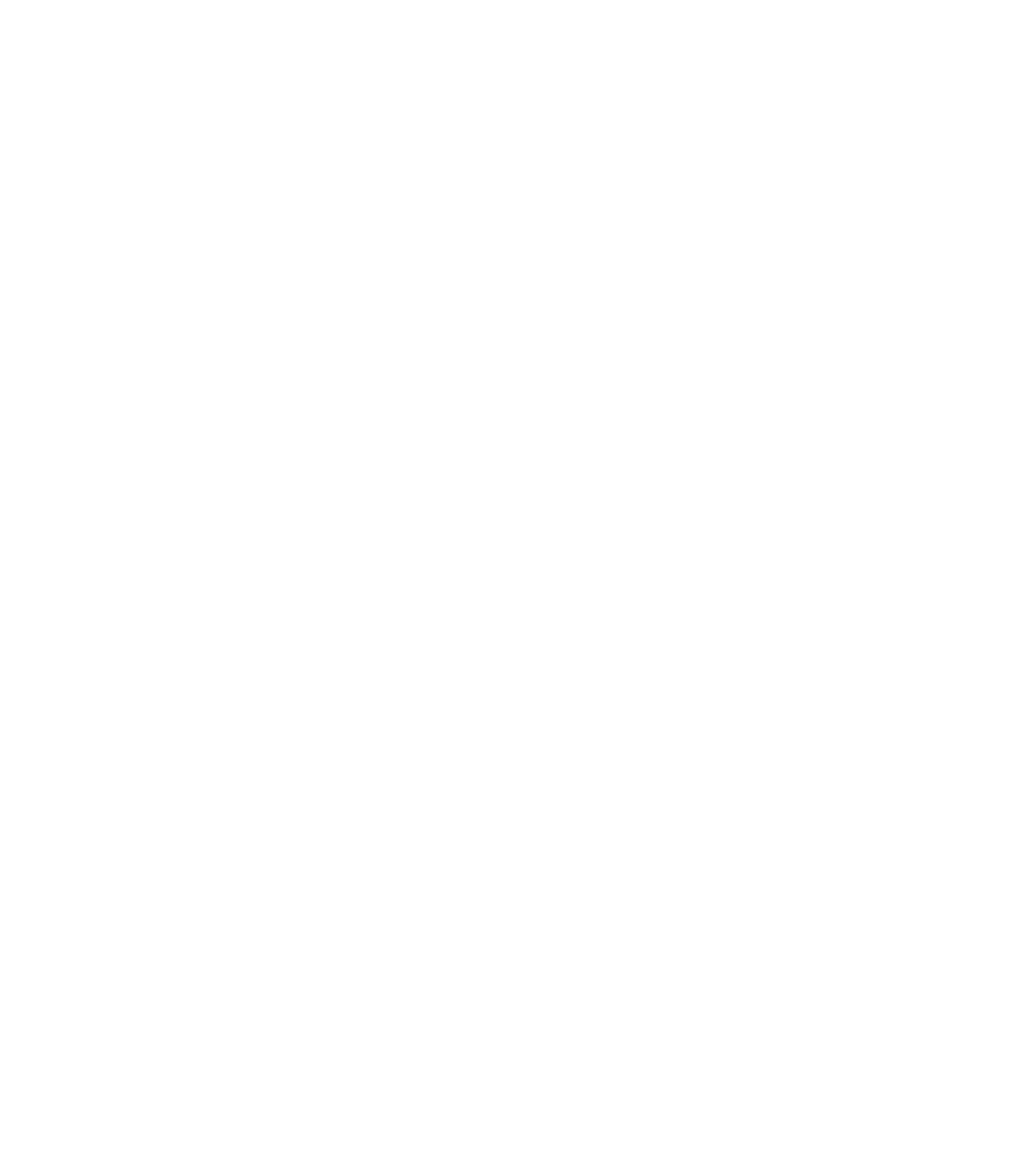
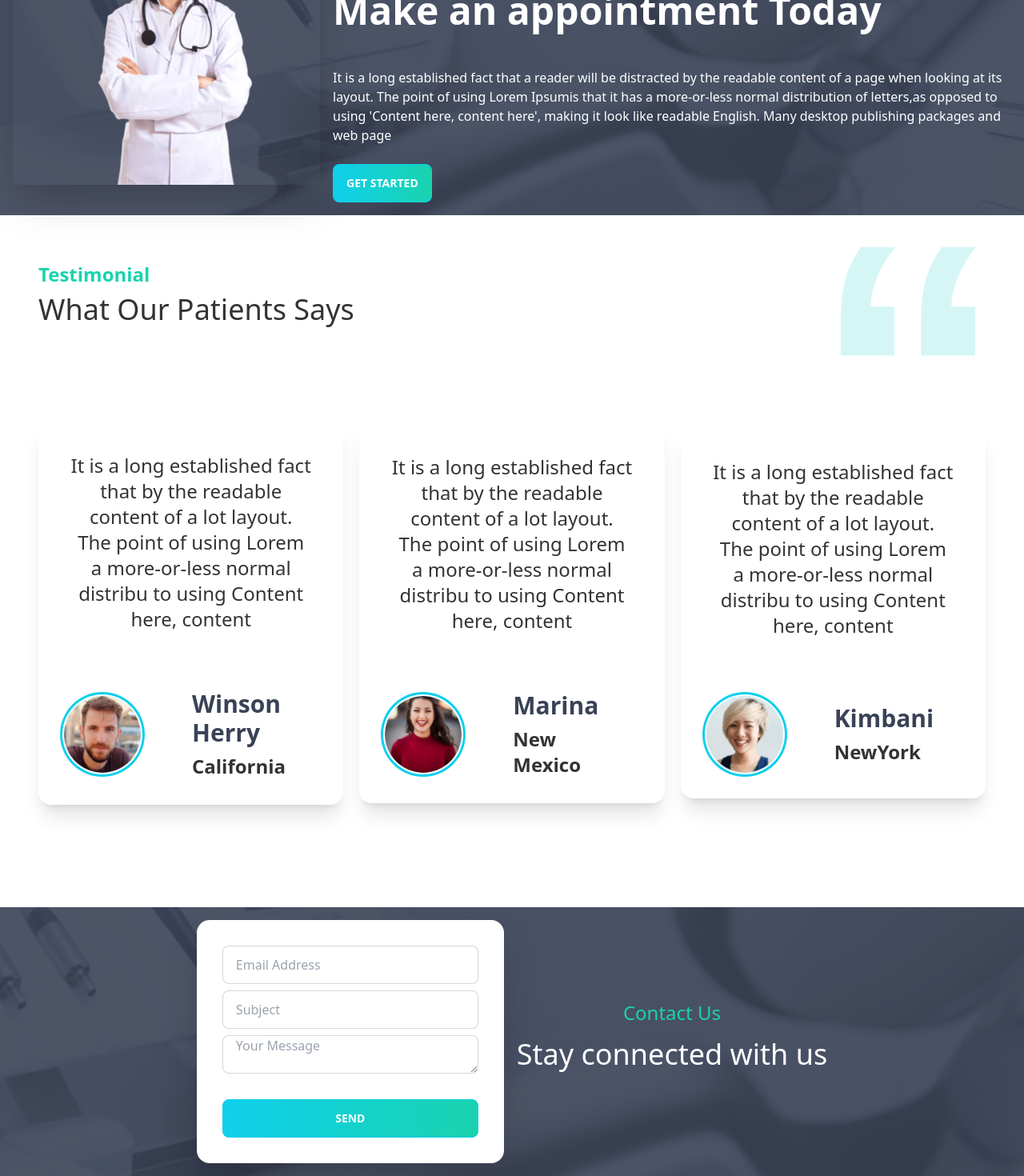
Before and after one commit to NMRayhan/Doctors-portal, a React (Create React App) app: page / in a window 1280 px wide. Shown: the part 2682-4152 px from the top of the page at 80% size. Before the commit the page ends 2591 px from the top, so only its background shows below. Built offline with nearby package versions, Linux system fonts and the light colour scheme.

Commit message:
Contact Complete

```diff
--- /dev/null
+++ b/src/component/Common/LandingPageContact/LandingPageContact.js
@@ -0,0 +1,51 @@
+import React from "react";
+import appointment from "../../../assets/images/appointment.png";
+
+const LandingPageContact = () => {
+  return (
+    <div
+      className="min-h-min bg-no-repeat bg-center"
+      style={{ backgroundImage: `url(${appointment})` }}
+    >
+      <div class="hero-content flex-col lg:flex-row-reverse">
+        <div class="text-center lg:text-left">
+          <p className="text-secondary text-center text-2xl">Contact Us</p>
+          <p className="text-white text-center text-4xl my-4">
+            Stay connected with us
+          </p>
+        </div>
+        <div class="card flex-shrink-0 w-full max-w-sm shadow-2xl bg-base-100">
+          <div class="card-body">
+            <div class="form-control">
+              <input
+                type="text"
+                placeholder="Email Address"
+                class="input input-bordered"
+              />
+            </div>
+            <div class="form-control">
+              <input
+                type="text"
+                placeholder="Subject"
+                class="input input-bordered"
+              />
+            </div>
+            <div class="form-control">
+              <textarea
+                placeholder="Your Message"
+                class="input input-bordered"
+              ></textarea>
+            </div>
+            <div class="form-control mt-6">
+              <button className="btn btn-primary uppercase text-white font-bold bg-gradient-to-r from-primary to-secondary">
+                Send
+              </button>
+            </div>
+          </div>
+        </div>
+      </div>
+    </div>
+  );
+};
+
+export default LandingPageContact;
--- /dev/null
+++ b/src/component/Common/MakeAppointment/MakeAppointment.js
@@ -0,0 +1,41 @@
+import React from "react";
+import appointment from "../../../assets/images/appointment.png";
+import doctor from "../../../assets/images/doctor.png";
+
+const MakeAppointment = () => {
+  return (
+    <div
+      class="hero min-h-min bg-no-repeat bg-center"
+      style={{ backgroundImage: `url(${appointment})` }}
+    >
+      <div class="hero-content flex-col lg:flex-row">
+        <div className="hidden lg:block">
+          <img
+            src={doctor}
+            class="max-w-sm rounded-lg shadow-2xl mt-[-100px]"
+            alt="Doctor"
+          />
+        </div>
+        <div>
+          <h1 class="text-3xl font-bold text-secondary mb-7">Appointment</h1>
+          <h1 class="text-5xl text-white mb-6 font-semibold">
+            Make an appointment Today
+          </h1>
+          <p class="py-6 text-white font-medium">
+            It is a long established fact that a reader will be distracted by
+            the readable content of a page when looking at its layout. The point
+            of using Lorem Ipsumis that it has a more-or-less normal
+            distribution of letters,as opposed to using 'Content here, content
+            here', making it look like readable English. Many desktop publishing
+            packages and web page
+          </p>
+          <button className="btn btn-primary uppercase text-white font-bold bg-gradient-to-r from-primary to-secondary">
+            Get Started
+          </button>
+        </div>
+      </div>
+    </div>
+  );
+};
+
+export default MakeAppointment;
--- /dev/null
+++ b/src/component/Common/Testimonial/Testimonial.js
@@ -0,0 +1,33 @@
+import React from "react";
+
+const Testimonial = (props) => {
+  const { Review, Name, Location, Image } = props.details;
+  return (
+    <div className="mt-20">
+      <div class="card bg-base-100 shadow-xl">
+        <div className="text-center p-10">
+          <p className="text-2xl">{Review}</p>
+        </div>
+        <div className="w-3/4">
+          <div className="flex items-center">
+            <div class="card-body items-end">
+              <div class="avatar">
+                <div class="w-24 rounded-full ring ring-primary ring-offset-base-100 ring-offset-2">
+                  <img src={Image} alt={Name} />
+                </div>
+              </div>
+            </div>
+            <div class="card-body items-start">
+              <h2 class="card-title text-accent font-semibold text-3xl">
+                {Name}
+              </h2>
+              <h2 class="card-title text-2xl">{Location}</h2>
+            </div>
+          </div>
+        </div>
+      </div>
+    </div>
+  );
+};
+
+export default Testimonial;
--- /dev/null
+++ b/src/component/Common/Testimonials/Testimonials.js
@@ -0,0 +1,61 @@
+import React from "react";
+import quote from "../../../assets/icons/quote.svg";
+import people1 from "../../../assets/images/people1.png";
+import people2 from "../../../assets/images/people2.png";
+import people3 from "../../../assets/images/people3.png";
+import Testimonial from "../Testimonial/Testimonial";
+
+const Testimonials = () => {
+  const userReviews = [
+    {
+      id: 1,
+      Review:
+        "It is a long established fact that by the readable content of a lot layout. The point of using Lorem a more-or-less normal distribu to using Content here, content",
+      Name: "Winson Herry",
+      Location: "California",
+      Image: people1,
+    },
+    {
+      id: 2,
+      Review:
+        "It is a long established fact that by the readable content of a lot layout. The point of using Lorem a more-or-less normal distribu to using Content here, content",
+      Name: "Marina",
+      Location: "New Mexico",
+      Image: people2,
+    },
+    {
+      id: 3,
+      Review:
+        "It is a long established fact that by the readable content of a lot layout. The point of using Lorem a more-or-less normal distribu to using Content here, content",
+      Name: "Kimbani",
+      Location: "NewYork",
+      Image: people3,
+    },
+  ];
+  return (
+    <>
+      <div className="mt-5">
+        <div className="flex justify-between items-center">
+          <div className="flex-1">
+            <h3 className="text-left text-2xl text-secondary font-semibold mb-2">
+              Testimonial
+            </h3>
+            <h3 className="text-left text-4xl font-normal">
+              What Our Patients Says
+            </h3>
+          </div>
+          <div className="flex-2 hidden lg:block">
+            <img src={quote} alt="" className="w-48" />
+          </div>
+        </div>
+      </div>
+      <div className="grid sm:grid-cols-1 md:grid-cols-2 lg:grid-cols-3 gap-5 justify-center items-center mb-32">
+        {userReviews.map((review) => (
+          <Testimonial key={review.id} details={review} />
+        ))}
+      </div>
+    </>
+  );
+};
+
+export default Testimonials;
--- a/src/component/Home/Home.js
+++ b/src/component/Home/Home.js
@@ -1,15 +1,25 @@
 import React from "react";
 import Banner from "../Common/Banner/Banner";
 import Info from "../Common/Info/Info";
+import LandingPageContact from "../Common/LandingPageContact/LandingPageContact";
+import MakeAppointment from "../Common/MakeAppointment/MakeAppointment";
 import Service from "../Common/Service/Service";
+import Testimonials from "../Common/Testimonials/Testimonials";
 
 const Home = () => {
   return (
-    <div className="px-12">
-      <Banner />
-      <Info/>
-      <Service/>
-    </div>
+    <>
+      <div className="px-12">
+        <Banner />
+        <Info />
+        <Service />
+      </div>
+      <MakeAppointment />
+      <div className="px-12">
+        <Testimonials />
+      </div>
+      <LandingPageContact />
+    </>
   );
 };
 
```
